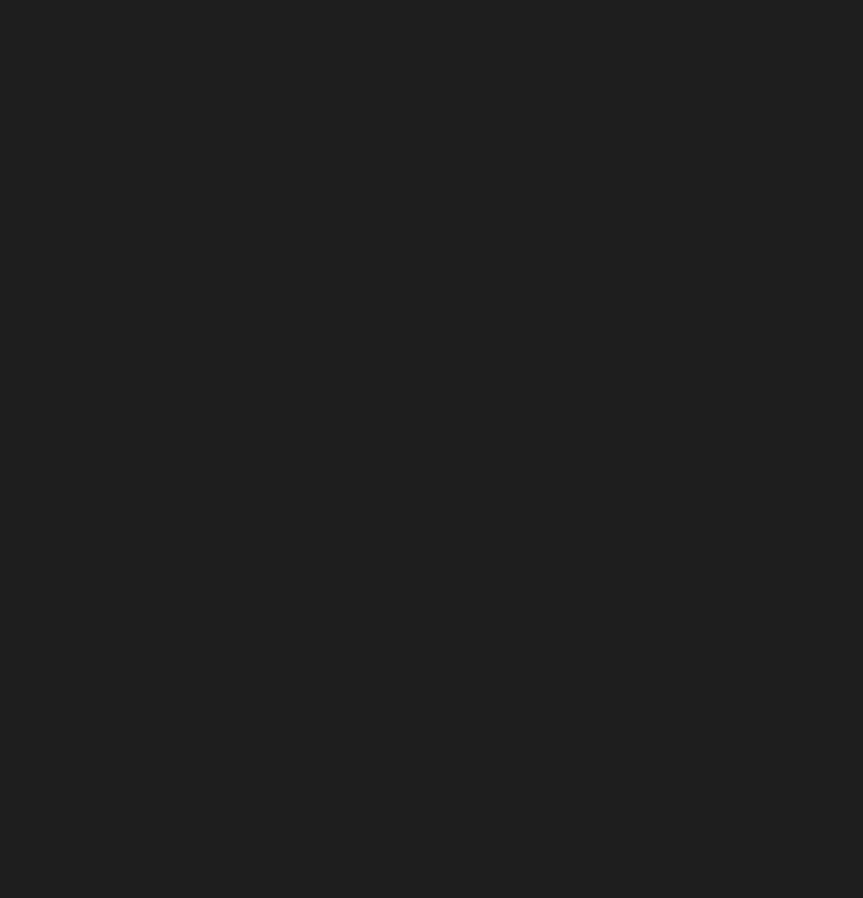
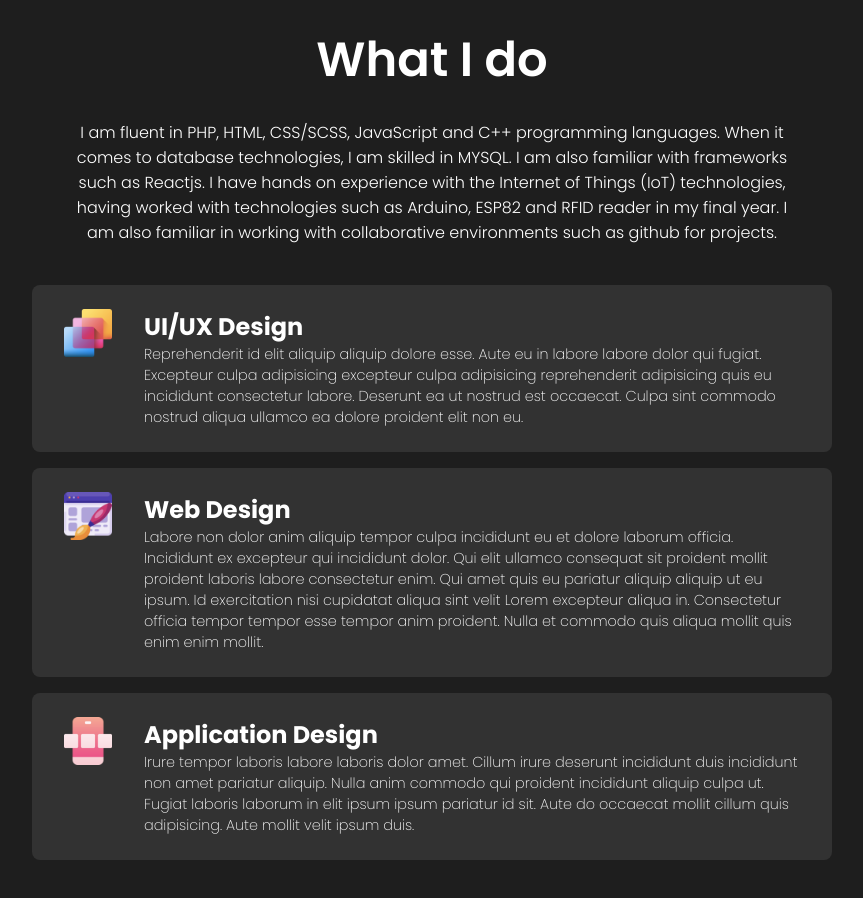
Before and after one commit to Mau134/portfolio, a React (Create React App) app: page / in a window 1280 px wide. Shown: the part 840-1738 px from the top of the page, without its empty margins (208-1071 px from the left). Before the commit the page ends 841 px from the top, so only its background shows below. Built offline with nearby package versions, Linux system fonts and the light colour scheme.

Commit message:
skills and navbar section done

```diff
--- a/package.json
+++ b/package.json
@@ -16,6 +16,7 @@
     "start": "react-scripts start",
     "build": "react-scripts build",
     "test": "react-scripts test",
+    "dev": "npm start dev",
     "eject": "react-scripts eject"
   },
   "eslintConfig": {
--- a/src/components/Intro/intro.js
+++ b/src/components/Intro/intro.js
@@ -10,7 +10,7 @@ const Intro = () => {
             <div className='introContent'>
                 <span className='hello'>Hello,</span>
                 <span className='introText'>I am <span className='introName'>Maurice Molande</span><br/>
-                Website Developer</span>
+                Web Developer</span>
                 <p className='introPara'>I am a professional and skilled web developer with expirience in creating<br/> appealing and user freindly websites.</p>
                 <Link><button className='btn'><img src={btnImg} alt='Hire Me' className='btnImg'/>Hire Me</button></Link>
             </div>
--- a/src/components/NavBar/navbar.css
+++ b/src/components/NavBar/navbar.css
@@ -1,4 +1,5 @@
 .navbar{
+    background: rgb(30, 30, 30);
     height: 5rem;
     width: 100vw;
     max-width: 75rem;
--- a/src/components/Skills/skills.css
+++ b/src/components/Skills/skills.css
@@ -0,0 +1,71 @@
+#skills {
+  overflow: hidden;
+  width: 200vw;
+  max-width: 65rem;
+  display: flex;
+  flex-direction: column;
+  align-items: center;
+  justify-content: center;
+  text-align: center;
+  margin: 0 auto;
+}
+
+.skillTitle {
+  font-size: 3rem;
+  font-weight: 600;
+  padding-top: 3rem;
+  margin-bottom: 1.5rem;
+}
+
+.skillDesc {
+  font-weight: 300;
+  font-size: 1rem;
+  max-width: 50rem;
+  padding: 0 2rem;
+}
+
+.skillBars {
+  margin: 1.5rem;
+  width: 100vw;
+  max-width: 80%;
+  text-align: left;
+}
+
+.skillBar {
+  display: flex;
+  margin: 1rem;
+  padding: 1.5rem 2rem;
+  border-radius: 0.5rem;
+  background: rgb(50, 50, 50);
+}
+
+.skillBarImg {
+  object-fit: cover;
+  height: 3rem;
+  width: 3rem;
+  margin-right: 2rem;
+}
+
+.skillBarText p {
+  font-size: 0.9rem;
+  font-weight: 200;
+}
+
+@media screen and (max-width: 720px) {
+  .skillBarText p {
+    font-size: 2vw;
+  }
+}
+
+@media screen and (max-width: 480px) {
+  .skillBarText p {
+    font-size: 3vw;
+  }
+  .skillBarImg {
+    height: 2.25rem;
+    width: 2.25rem;
+  }
+  .skillBarText h2 {
+    font-size: 5vw;
+  }
+}
--- a/src/components/Skills/skills.js
+++ b/src/components/Skills/skills.js
@@ -1,10 +1,41 @@
 import React from 'react';
 import './skills.css';
+import UIDesign from '../../assets/ui-design.png';
+import WebDesign from '../../assets/website-design.png';
+import AppDesign from '../../assets/app-design.png';
 
 const skills = () => {
   return (
     <section id='skills'>
-        About Section
+      <span className='skillTitle'>
+        What I do
+      </span>
+      <span className='skillDesc'>
+        I am fluent in PHP, HTML, CSS/SCSS, JavaScript and C++ programming languages. When it comes to database technologies, I am skilled in MYSQL. I am also familiar with frameworks such as Reactjs. I have hands on experience with the Internet of Things (IoT) technologies, having worked with technologies such as Arduino, ESP82 and RFID reader in my final year. I am also familiar in working with collaborative environments such as github for projects.
+      </span>
+      <div className='skillBars'>
+        <div className='skillBar'>
+          <img src={UIDesign} alt='UIDesign' className='skillBarImg' />
+          <div className='skillBarText'>
+            <h2>UI/UX Design</h2>
+            <p>Reprehenderit id elit aliquip aliquip dolore esse. Aute eu in labore labore dolor qui fugiat. Excepteur culpa adipisicing excepteur culpa adipisicing reprehenderit adipisicing quis eu incididunt consectetur labore. Deserunt ea ut nostrud est occaecat. Culpa sint commodo nostrud aliqua ullamco ea dolore proident elit non eu.</p>
+          </div>
+        </div>
+        <div className='skillBar'>
+          <img src={WebDesign} alt='Web Design' className='skillBarImg' />
+          <div className='skillBarText'>
+            <h2>Web Design</h2>
+            <p>Labore non dolor anim aliquip tempor culpa incididunt eu et dolore laborum officia. Incididunt ex excepteur qui incididunt dolor. Qui elit ullamco consequat sit proident mollit proident laboris labore consectetur enim. Qui amet quis eu pariatur aliquip aliquip ut eu ipsum. Id exercitation nisi cupidatat aliqua sint velit Lorem excepteur aliqua in. Consectetur officia tempor tempor esse tempor anim proident. Nulla et commodo quis aliqua mollit quis enim enim mollit.</p>
+          </div>
+        </div>
+        <div className='skillBar'>
+          <img src={AppDesign} alt='App Design' className='skillBarImg' />
+          <div className='skillBarText'>
+            <h2>Application Design</h2>
+            <p>Irure tempor laboris labore laboris dolor amet. Cillum irure deserunt incididunt duis incididunt non amet pariatur aliquip. Nulla anim commodo qui proident incididunt aliquip culpa ut. Fugiat laboris laborum in elit ipsum ipsum pariatur id sit. Aute do occaecat mollit cillum quis adipisicing. Aute mollit velit ipsum duis.</p>
+          </div>
+        </div>
+      </div>
     </section>
   );
 }
```
Also changed, not shown: src/App.js (line endings or trailing spaces).
